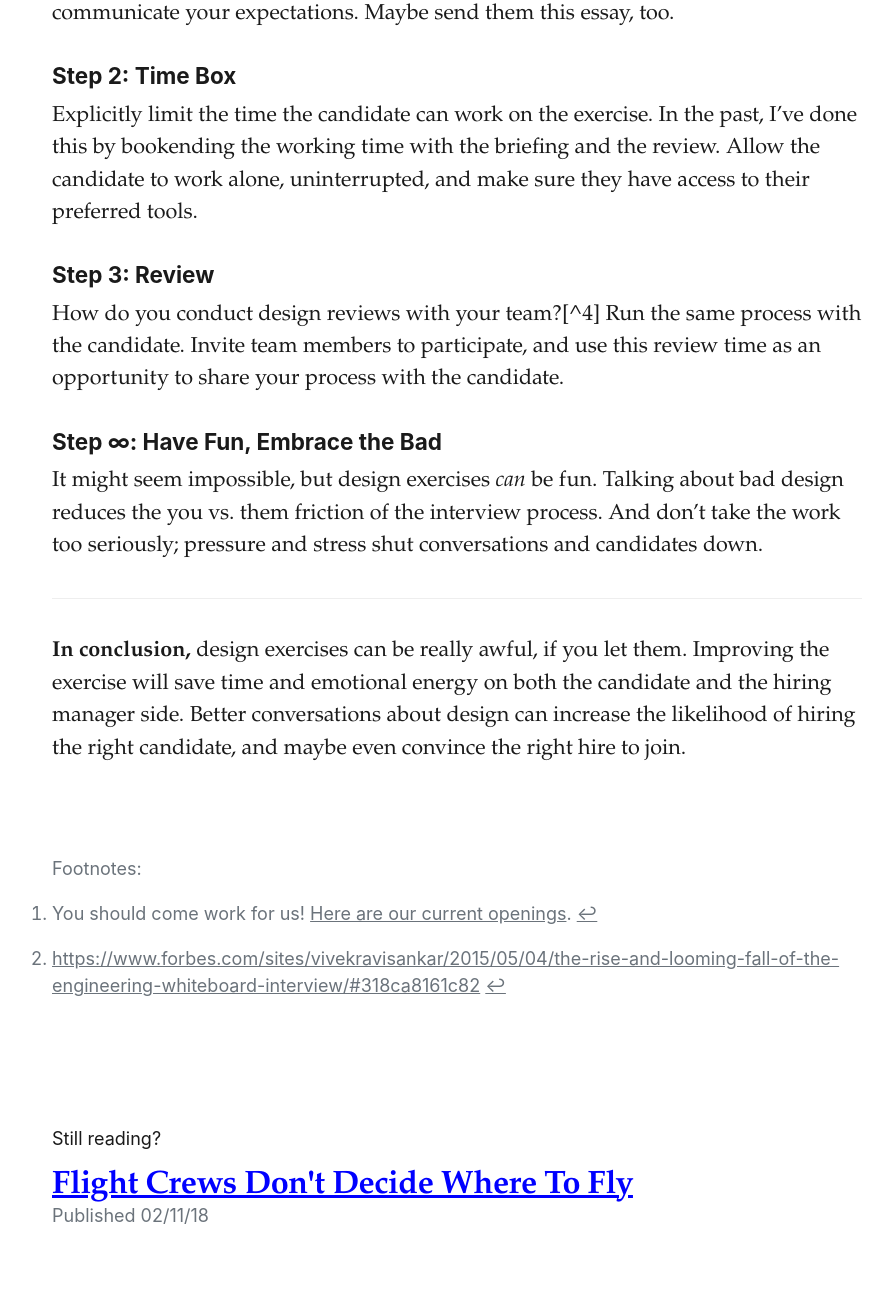
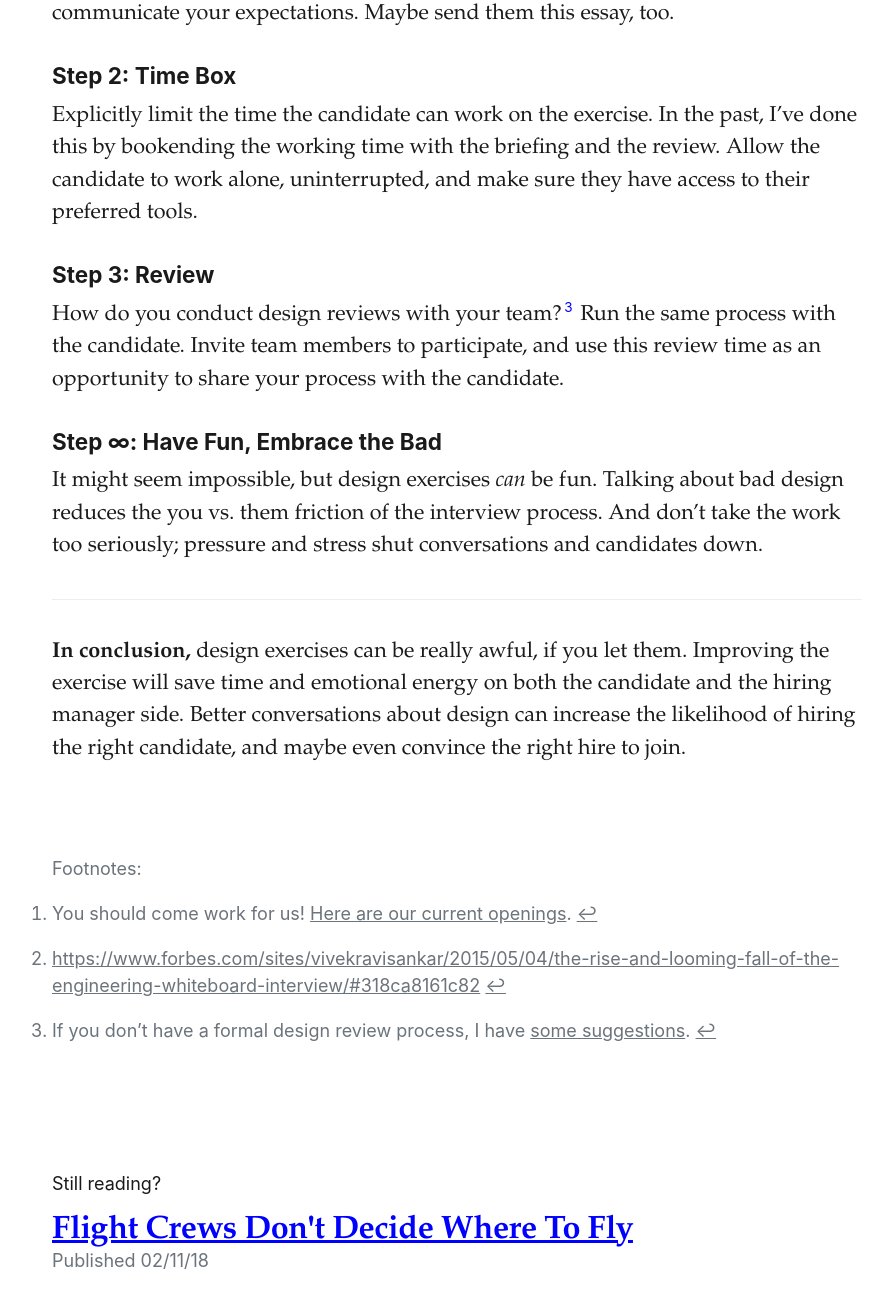
Before and after one commit to ilikescience/ilikescience.github.io, a Jekyll site: the page built from _posts/2018-02-19-design-exercises.markdown, in a window 1280 px wide and 1400 px high, scrolled down 8276 px. Shown: the top 1308 px of the window, without its empty margins (74-965 px from the left). Built offline with Jekyll 4.4.1, drawn with Linux system fonts in a browser that asks for light colours; some web fonts are replaced; our own code applies the rules of GitHub Pages for plain Markdown files; some of the changed text lies outside the part shown.

Commit message:
fix typos

```diff
--- a/_posts/2018-02-19-design-exercises.markdown
+++ b/_posts/2018-02-19-design-exercises.markdown
@@ -20,7 +20,7 @@
 The Exercise is one step in most organizations' design hiring process. It happens somewhere between interviews and a hiring decision. It usually comes in one of three flavors:
 
 - **"Fix our product"** - A designer asks the candidate to do their work for them.
-- **"Fix someone else's product"** - The candidate is asked to redesign a portion of an existing product. Since it's someone else's product, The candidate has no context or insight into why the product works the way it does. [Alex Barashkov](https://twitter.com/alex_barashkov) provided [a strongly-worded send up](https://medium.com/pixelpoint/why-i-hate-your-fake-redesign-177a626d7f95) on the shortcomings of such redesigns.
+- **"Fix someone else's product"** - The candidate is asked to redesign a portion of an existing product. Since it's someone else's product, the candidate has no context or insight into why the product works the way it does. [Alex Barashkov](https://twitter.com/alex_barashkov) provided [a strongly-worded send up](https://medium.com/pixelpoint/why-i-hate-your-fake-redesign-177a626d7f95) on the shortcomings of such redesigns.
 - **"Design an imaginary product"** - The candidate is given a hypothetical brief, and designs a product from scratch. This has been my preferred Exercise in the past, but it has some major shortcomings.
 
 Exercises can have a few different formats, too:
@@ -124,7 +124,7 @@
 
 ### Step 3: Review
 
-How do you conduct design reviews with your team?[^4] Run the same process with the candidate. Invite team members to participate, and use this review time as an opportunity to share your process with the candidate.
+How do you conduct design reviews with your team?[^3] Run the same process with the candidate. Invite team members to participate, and use this review time as an opportunity to share your process with the candidate.
 
 ### Step ∞: Have Fun, Embrace the Bad
 
```
